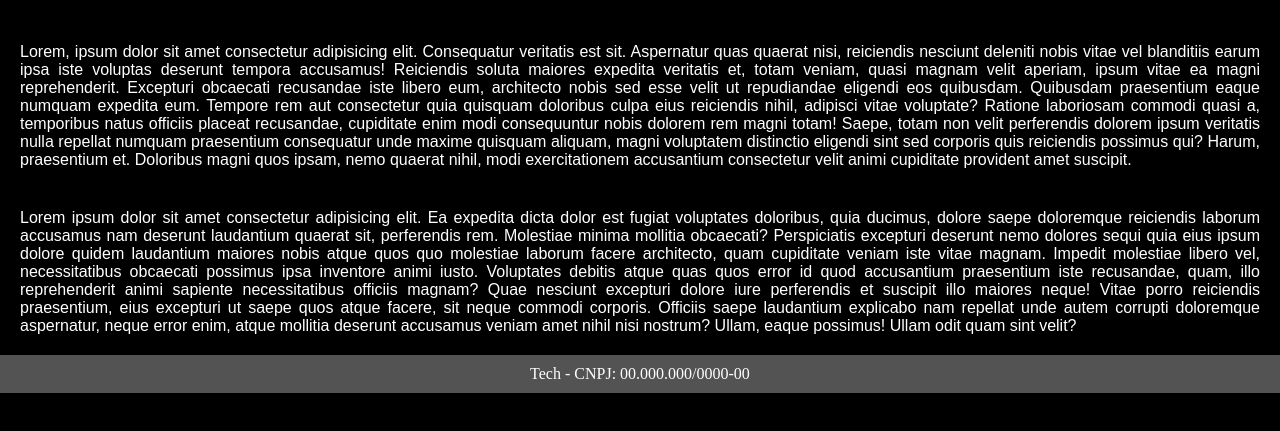
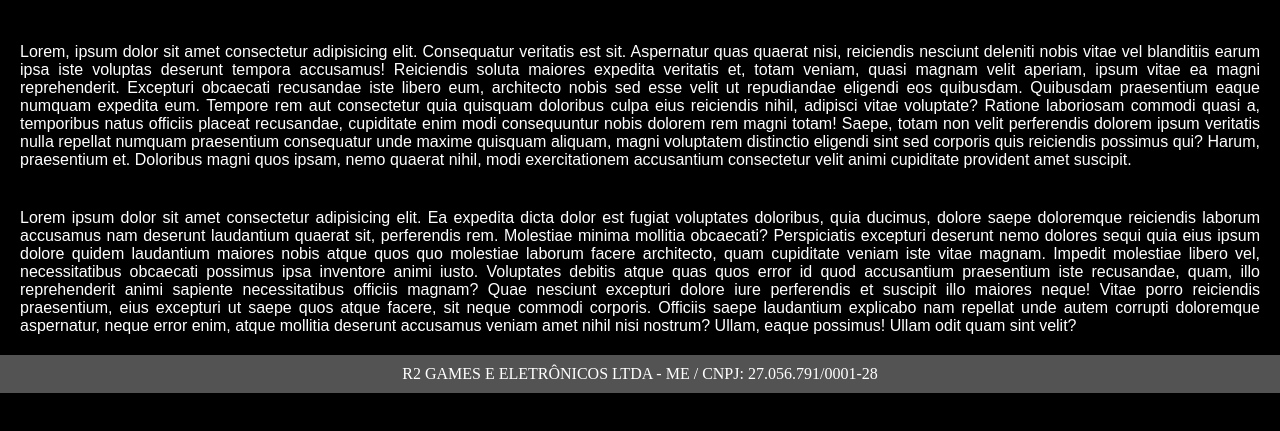
Before and after one commit to renatojuniorj94/site-portifolio, a plain HTML site: page index.html in a window 1280 px wide. Shown: the part 65-496 px from the top of the page. Drawn offline with Linux system fonts and the light colour scheme.

Commit message:
Update index.html

```diff
--- a/index.html
+++ b/index.html
@@ -21,7 +21,7 @@
         <p>Lorem ipsum dolor sit amet consectetur adipisicing elit. Ea expedita dicta dolor est fugiat voluptates doloribus, quia ducimus, dolore saepe doloremque reiciendis laborum accusamus nam deserunt laudantium quaerat sit, perferendis rem. Molestiae minima mollitia obcaecati? Perspiciatis excepturi deserunt nemo dolores sequi quia eius ipsum dolore quidem laudantium maiores nobis atque quos quo molestiae laborum facere architecto, quam cupiditate veniam iste vitae magnam. Impedit molestiae libero vel, necessitatibus obcaecati possimus ipsa inventore animi iusto. Voluptates debitis atque quas quos error id quod accusantium praesentium iste recusandae, quam, illo reprehenderit animi sapiente necessitatibus officiis magnam? Quae nesciunt excepturi dolore iure perferendis et suscipit illo maiores neque! Vitae porro reiciendis praesentium, eius excepturi ut saepe quos atque facere, sit neque commodi corporis. Officiis saepe laudantium explicabo nam repellat unde autem corrupti doloremque aspernatur, neque error enim, atque mollitia deserunt accusamus veniam amet nihil nisi nostrum? Ullam, eaque possimus! Ullam odit quam sint velit?</p>
     </main>
     <footer>
-        <p>Tech - CNPJ: 00.000.000/0000-00</p>
+        <p>R2 GAMES E ELETRÔNICOS LTDA - ME / CNPJ: 27.056.791/0001-28</p>
     </footer>
 </body>
 </html>
```
